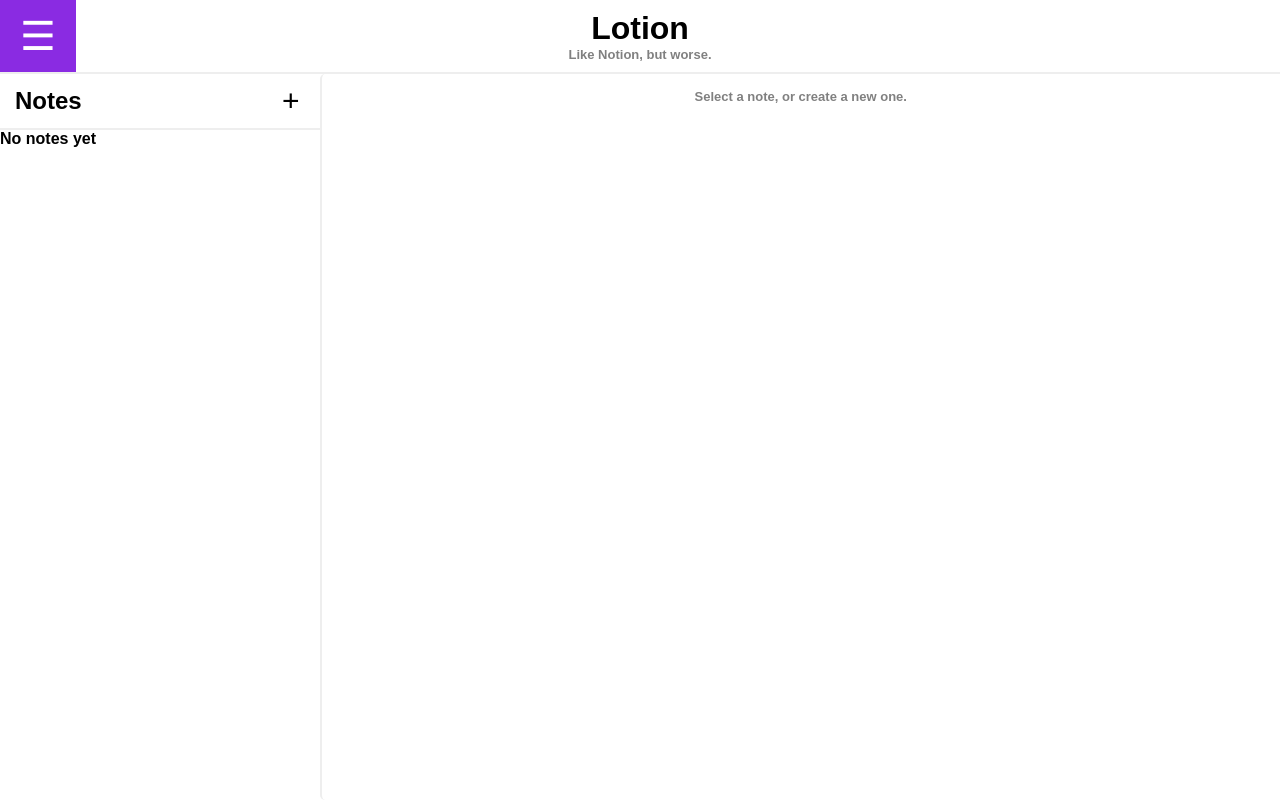
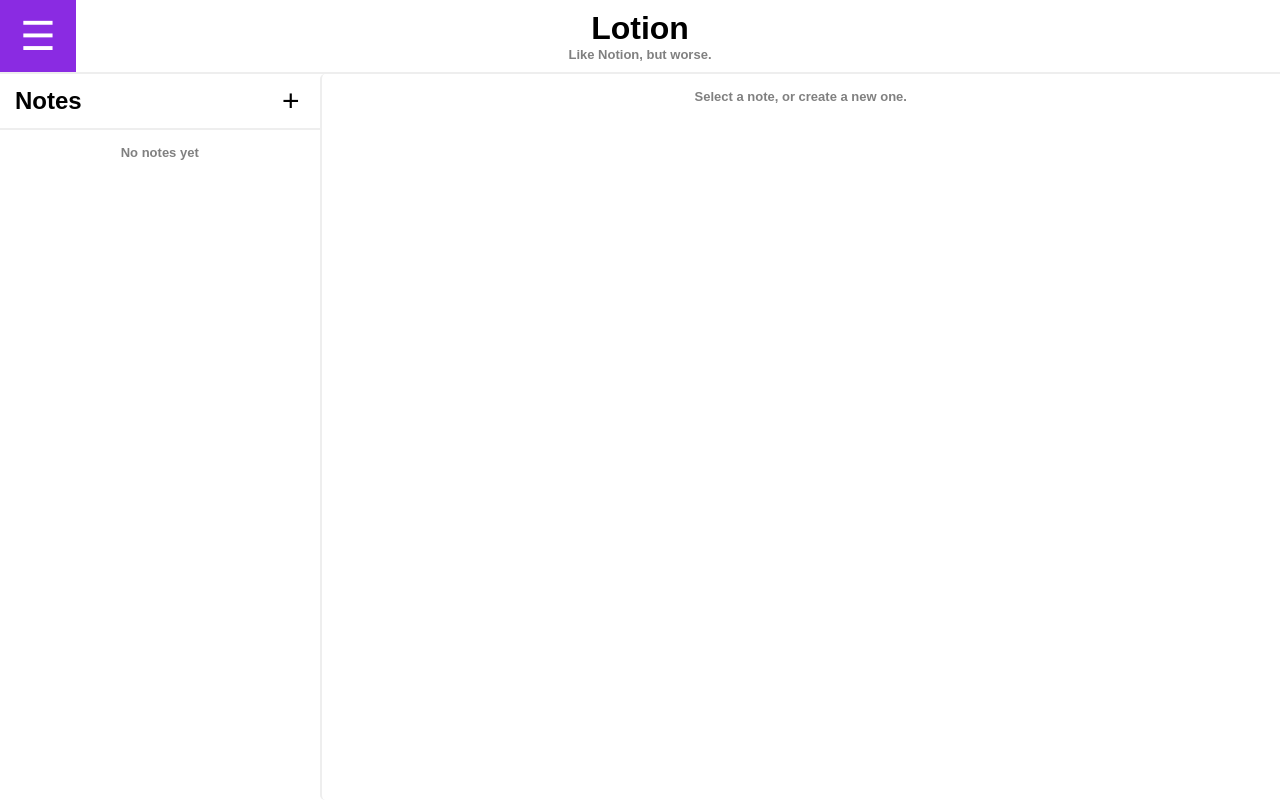
Before and after one commit to EadanL/eadanL-lotion, a React (Create React App) app: page / in a window 1280 px wide. Built offline with nearby package versions, Linux system fonts and the light colour scheme.

Commit message:
applied empty notes formatting to sidebar

```diff
--- a/src/components/sidebar.jsx
+++ b/src/components/sidebar.jsx
@@ -9,7 +9,7 @@
 					<button>+</button>
 				</div>
 				<div id="sidebar-content">
-					<p>No notes yet</p>
+					<p id="empty-notes">No notes yet</p>
 				</div>
 			</div>
 		);
```
